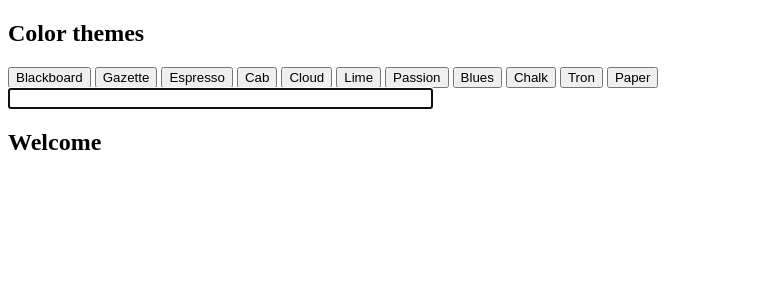
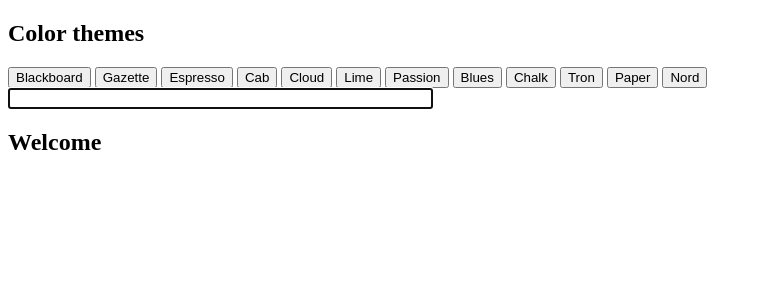
Before and after one commit to nikdoof/ohayodash, a Flask app: template ohayodash/templates/index.j2 in a window 1280 px wide. Shown: the part 47-347 px from the top of the page, without its empty margins (0-762 px from the left). Run offline with Flask 2, Linux system fonts and the light colour scheme; the template is opened without the code that fills it, so the values that code supplies are empty; some libraries are stand-ins or nearby versions.

Commit message:
Add "Nord" style

```diff
--- a/ohayodash/static/js/themer.js
+++ b/ohayodash/static/js/themer.js
@@ -134,6 +134,15 @@ for (let i = 0; i < dataThemeButtons.length; i++) {
                 });
                 return;
 
+            case 'nord':
+                setTheme({
+                    'color-background': '#2E3440',
+                    'color-text-pri': '#E5E9F0',
+                    'color-text-acc': '#8FBCBB'
+                });
+                return;
+
+
         }
     })
 }
--- a/ohayodash/templates/index.j2
+++ b/ohayodash/templates/index.j2
@@ -36,6 +36,7 @@
                 <button data-theme="chalk" class="theme-button theme-chalk">Chalk</button>
                 <button data-theme="tron" class="theme-button theme-tron">Tron</button>
                 <button data-theme="paper" class="theme-button theme-paper">Paper</button>
+                <button data-theme="nord" class="theme-button theme-nord">Nord</button>
             </div>
 
         </div>
```
